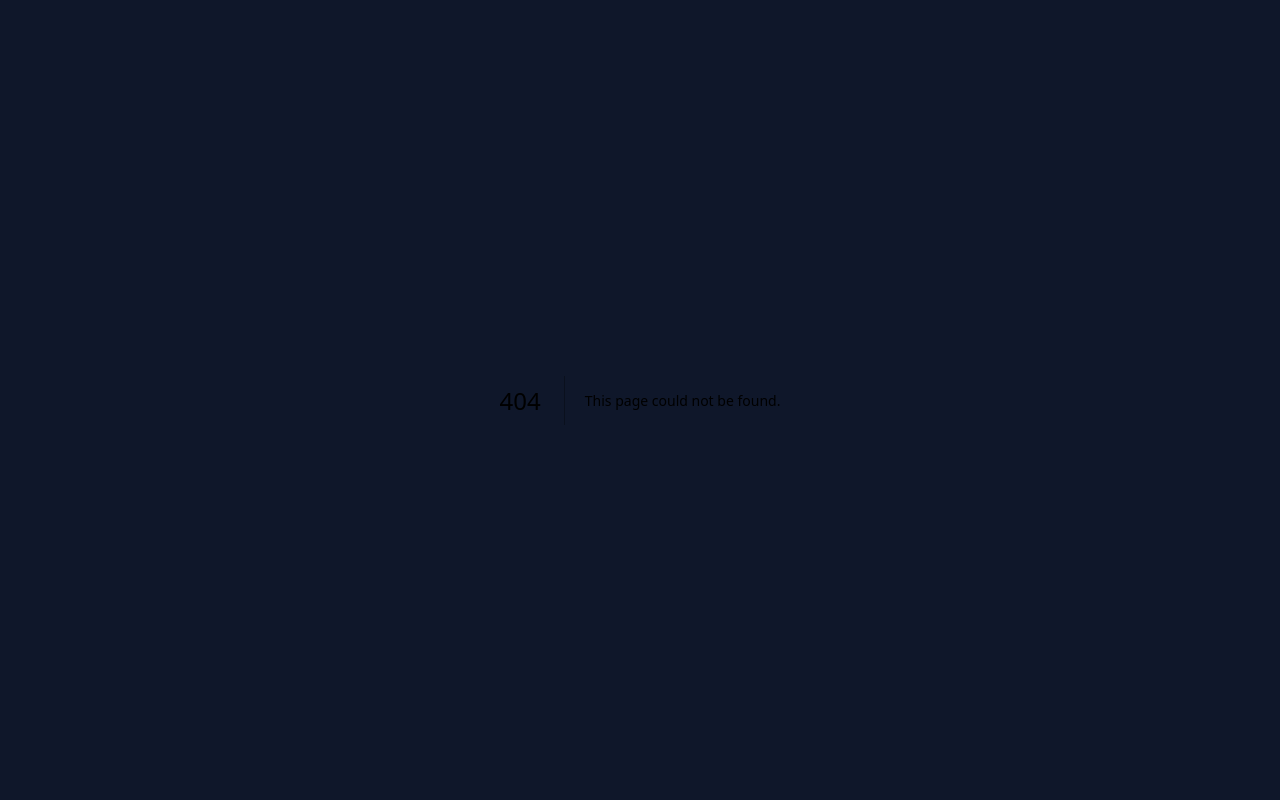
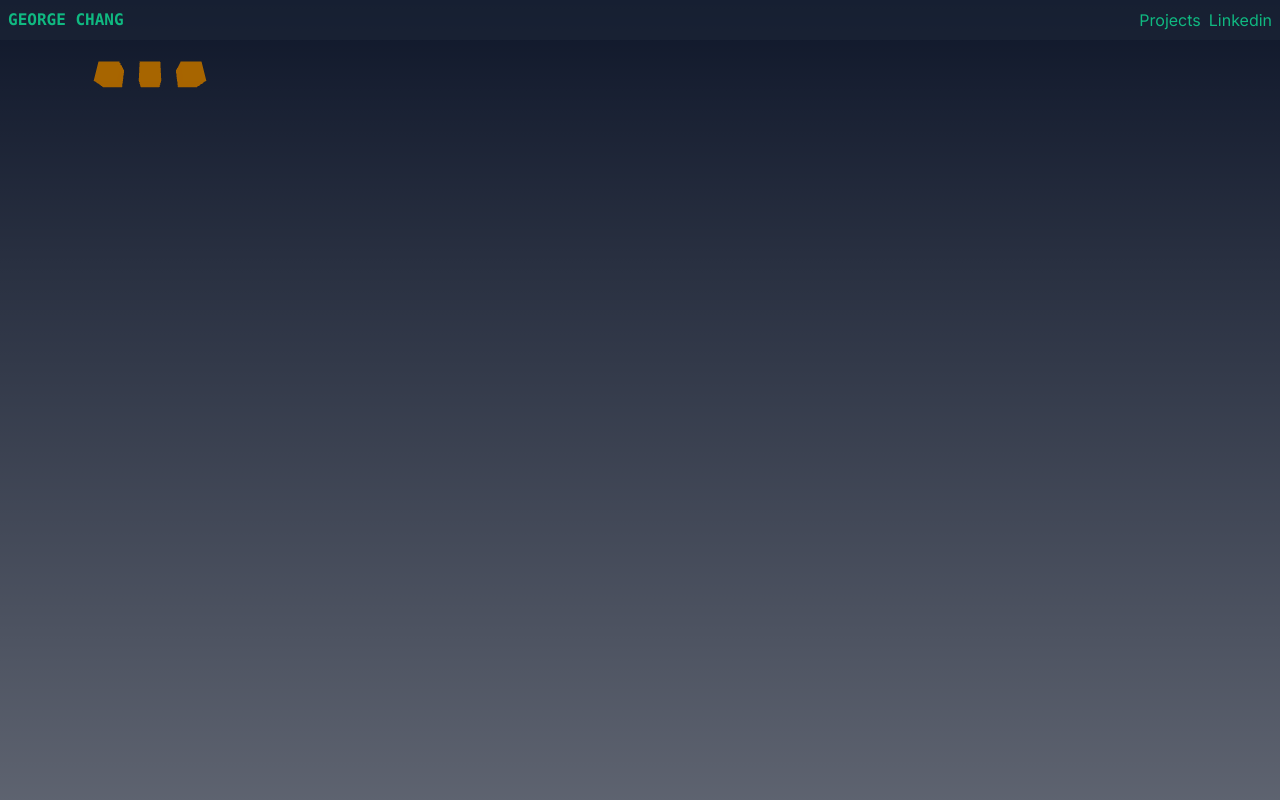
Before and after one commit to gitgeorgec/Personal_page, a Next.js app: page /projects in a window 1280 px wide. Before the commit this address had no page. Shown: the top 800 px of the page. Built offline with nearby package versions, Linux system fonts and the light colour scheme.

Commit message:
UPD FE: Add react-three-fiber

```diff
--- a/package.json
+++ b/package.json
@@ -9,9 +9,11 @@
     "lint": "next lint"
   },
   "dependencies": {
+    "@react-three/fiber": "^8.13.0",
     "@types/node": "20.2.3",
     "@types/react": "18.2.6",
     "@types/react-dom": "18.2.4",
+    "@types/three": "^0.152.1",
     "autoprefixer": "10.4.14",
     "eslint": "8.41.0",
     "eslint-config-next": "13.4.3",
@@ -20,6 +22,7 @@
     "react": "18.2.0",
     "react-dom": "18.2.0",
     "tailwindcss": "3.3.2",
+    "three": "^0.152.2",
     "typescript": "5.0.4"
   }
 }
--- a/src/app/layout.tsx
+++ b/src/app/layout.tsx
@@ -1,5 +1,6 @@
 import "./globals.css";
 import { Inter } from "next/font/google";
+import Link from "next/link";
 
 const inter = Inter({ subsets: ["latin"] });
 
@@ -16,7 +17,24 @@ export default function RootLayout({
 }) {
   return (
     <html lang="en">
-      <body className={`${inter.className} bg-slate-900`}>{children}</body>
+      <body className={`${inter.className} bg-slate-900`}>
+        <main className="flex min-h-screen flex-col container m-auto pt-10 pl-2 pr-2 text-emerald-500">
+          <nav className="fixed w-full bg-slate-800 left-0 top-0 z-50 bg-opacity-50 h-10">
+            <div className="container flex justify-between p-2 m-auto">
+              <Link href={"/"}>
+                <div className="font-mono font-extrabold">GEORGE CHANG</div>
+              </Link>
+              <ul className="flex">
+                <Link href={"/projects"}>
+                  <li className="ml-2">Projects</li>
+                </Link>
+                <li className="ml-2">Linkedin</li>
+              </ul>
+            </div>
+          </nav>
+          {children}
+        </main>
+      </body>
     </html>
   );
 }
--- a/src/app/page.tsx
+++ b/src/app/page.tsx
@@ -3,16 +3,7 @@ import profile from "../../public/imgs/profile.png";
 
 export default function Home() {
   return (
-    <main className="flex min-h-screen flex-col container m-auto  pl-2 pr-2 text-emerald-500">
-      <nav className="fixed w-full bg-slate-800 left-0 z-50 bg-opacity-50">
-        <div className="container flex justify-between p-2 m-auto">
-          <div className="font-mono font-extrabold">GEORGE CHANG</div>
-          <ul className="flex">
-            <li className="ml-2">Ploject</li>
-            <li className="ml-2">Linkedin</li>
-          </ul>
-        </div>
-      </nav>
+    <>
       <section className="hero relative flex flex-col sm:flex-row sm:mt-20 justify-center mb-2">
         <div className="flex-shrink-0 w-1/2 flex justify-center items-center absolute sm:relative sm:w-1/2">
           <div className="absoulte text-xl sm:text-3xl">
@@ -99,6 +90,6 @@ export default function Home() {
           </div>
         </div>
       </section>
-    </main>
+    </>
   );
 }
--- /dev/null
+++ b/src/app/projects/page.tsx
@@ -0,0 +1,34 @@
+"use client";
+import { useEffect, useState } from "react";
+import ThreeBox from "@/components/ThreeBox";
+
+export default function ProjectsPage() {
+  const [scrollY, setScrollY] = useState(0);
+
+  useEffect(() => {
+    function handleScroll() {
+      console.log(window.scrollY);
+      setScrollY(window.scrollY);
+    }
+    window.addEventListener("scroll", handleScroll);
+    return () => {
+      window.removeEventListener("scroll", handleScroll);
+    };
+  }, []);
+
+  function handleClick() {
+    console.log(scrollY);
+    setScrollY((val) => val + 10);
+  }
+
+  return (
+    <div>
+      <div className="fixed top-0 left-0" onClick={handleClick}>
+        <ThreeBox scrollY={scrollY} />
+      </div>
+      <div className="h-screen"></div>
+      <div className="h-screen"></div>
+      <div className="h-screen"></div>
+    </div>
+  );
+}
--- /dev/null
+++ b/src/components/ThreeBox.tsx
@@ -0,0 +1,40 @@
+"use client";
+import { useRef, useState } from "react";
+import { Canvas, ThreeElements, useFrame } from "@react-three/fiber";
+
+function Box(props: ThreeElements["mesh"]) {
+  const mesh = useRef<THREE.Mesh>(null);
+
+  const [hoverd, setHover] = useState(false);
+  const [active, setActive] = useState(false);
+
+  useFrame((state, delta) => (mesh.current!.rotation.x += delta));
+
+  return (
+    <mesh
+      {...props}
+      ref={mesh}
+      scale={active ? 1.5 : 1}
+      onClick={(event) => setActive(!active)}
+      onPointerOver={(event) => setHover(true)}
+      onPointerOut={(event) => setHover(false)}
+    >
+      <boxGeometry args={[1, 1, 1]} />
+      <meshStandardMaterial color={hoverd ? "hotpink" : "orange"} />
+    </mesh>
+  );
+}
+
+export default function ThreeBox(props: { scrollY: number }) {
+  const x = 2 * Math.cos((Math.PI / 2) * props.scrollY * 0.01);
+  const z = 2 * Math.sin((Math.PI / 2) * props.scrollY * 0.01);
+  return (
+    <Canvas>
+      <ambientLight />
+      <pointLight position={[10, 10, 10]} />
+      <Box position={[x, 0, z]} />
+      <Box position={[0, 0, 0]} />
+      <Box position={[-x, 0, -z]} />
+    </Canvas>
+  );
+}
```
Also changed, not shown: 1 other file (tests, documents, lock files or other folders).
